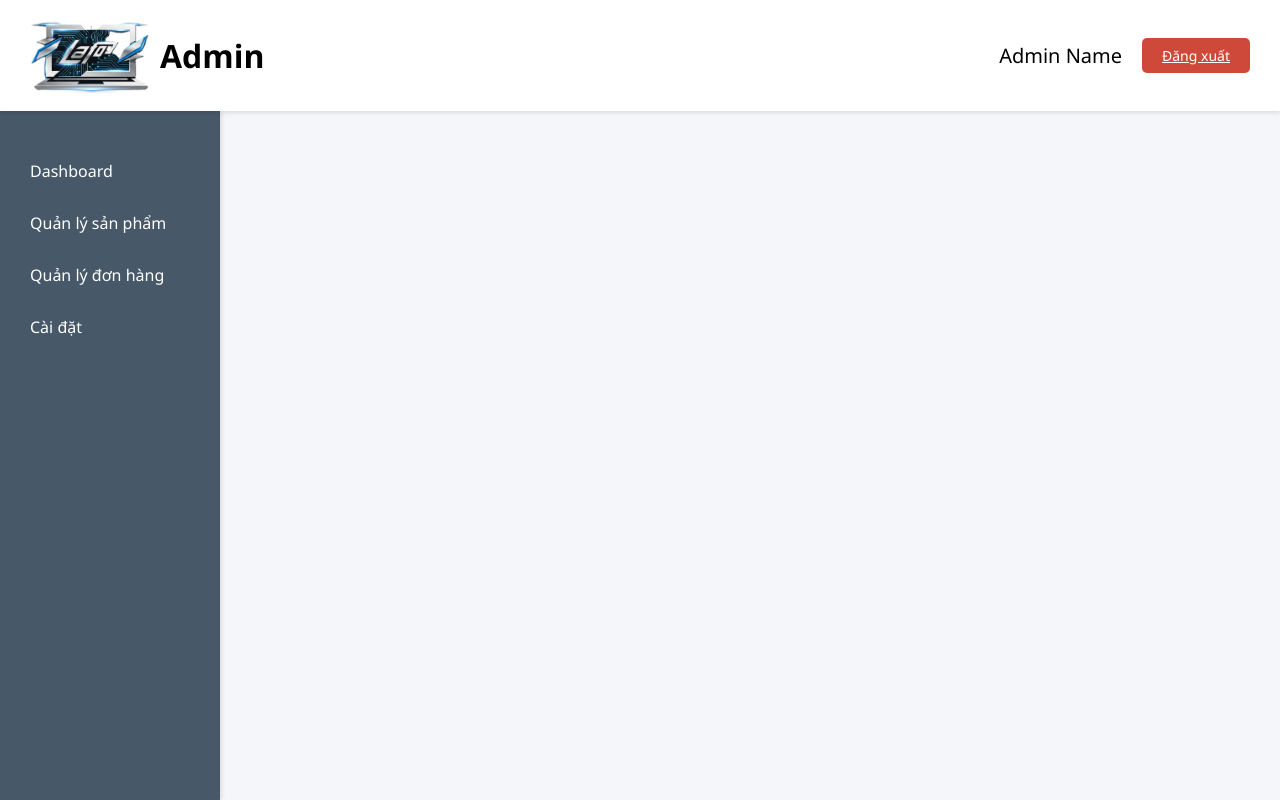
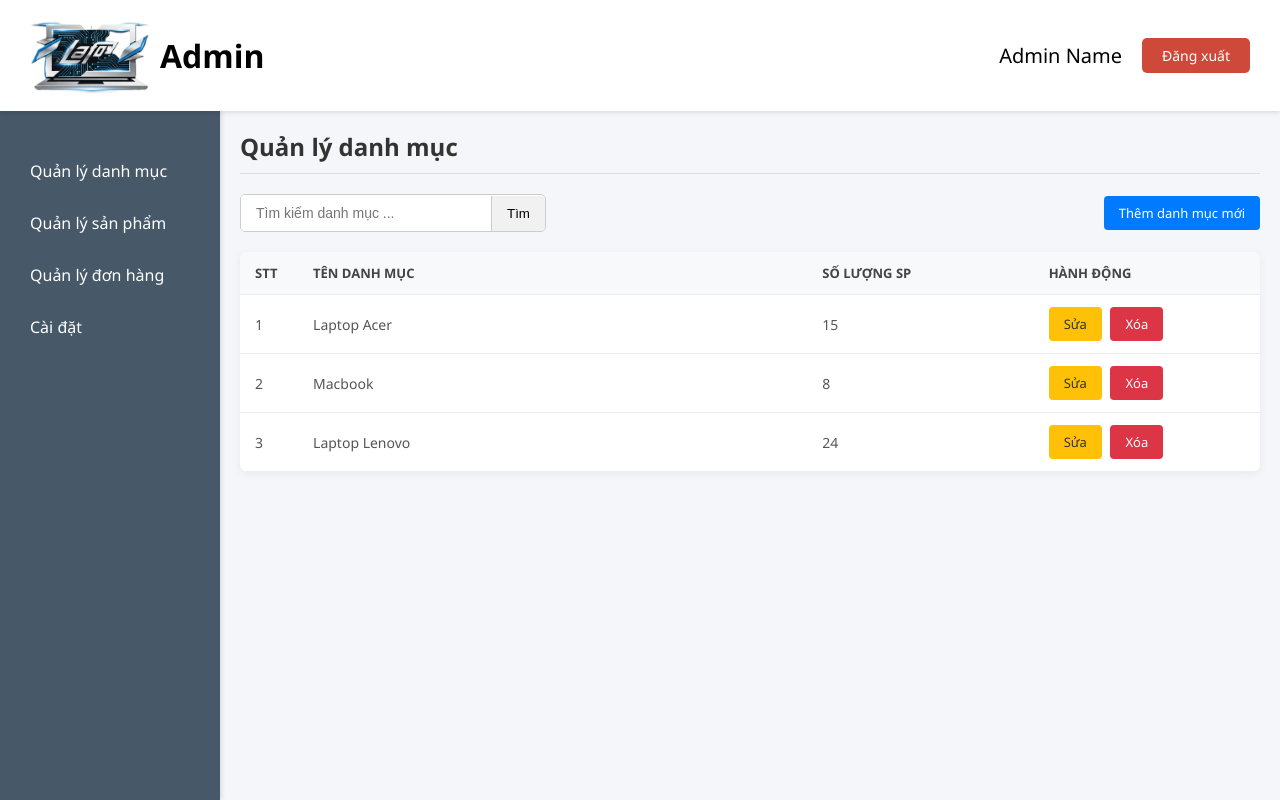
Before and after one commit to DPSgion/WebBanLapTop_THWeb, a PHP site: page /admin/index.php in a window 1280 px wide. Run offline with PHP 8.4, Linux system fonts and the light colour scheme.

Commit message:
Thêm giao diện 'quản lý danh mục' ở trang admin

```diff
--- a/project/admin/index.php
+++ b/project/admin/index.php
@@ -4,18 +4,17 @@
 <head>
     <meta charset="UTF-8">
     <meta name="viewport" content="width=device-width, initial-scale=1.0">
-
     <link rel="stylesheet" href="../assets/css/style_admin.css">
-
     <title>Admin Page</title>
 </head>
 
 <body>
     <div class="header">
-        <div class="header-left">
+        <a class="header-left" href="admin.php">
             <img src="../assets/images/logolaptop.png" width="120px">
             <h1 class="header-logo">Admin</h1>
-        </div>
+
+        </a>
         <div class="header-right">
             <p class="admin-name">Admin Name</p>
             <a href="#" class="logout-btn">Đăng xuất</a>
@@ -24,7 +23,7 @@
 
     <div class="sidebar">
         <ul>
-            <li><a href="">Dashboard</a></li>
+            <li><a href="admin.php?page=quanlydanhmuc">Quản lý danh mục</a></li>
             <li><a href="">Quản lý sản phẩm</a></li>
             <li><a href="">Quản lý đơn hàng</a></li>
             <li><a href="">Cài đặt</a></li>
@@ -32,7 +31,23 @@
     </div>
 
     <div class="content" id="content">
+        <?php
+        if (isset($_GET['page'])) {
+            $page = $_GET['page'];
+        } else {
+            $page = 'quanlydanhmuc';
+        }
 
+        switch ($page) {
+            case 'quanlydanhmuc':
+                include 'quanlydanhmuc.php';
+                break;
+
+            default:
+                include 'quanlydanhmuc.php';
+                break;
+        }
+        ?>
     </div>
 
 </body>
--- /dev/null
+++ b/project/admin/quanlydanhmuc.php
@@ -0,0 +1,57 @@
+<div class="quanlydanhmuc">
+
+    <div class="main-title">
+        <h2>Quản lý danh mục</h2>
+    </div>
+
+    <div class="toolbar">
+        <div class="search-box">
+            <input type="text" id="search-input" placeholder="Tìm kiếm danh mục ...">
+            <button class="btn-search">Tìm</button>
+        </div>
+        <a href="?page=category_add" class="btn btn-primary">Thêm danh mục mới</a>
+    </div>
+
+    <div class="table-container">
+        <table class="table-admin">
+            <thead>
+                <tr>
+                    <th width="5%">STT</th>
+                    <th width="45%">Tên danh mục</th>
+                    <th width="20%">Số lượng SP</th>
+                    <th width="20%">Hành động</th>
+                </tr>
+            </thead>
+            <tbody>
+                <tr>
+                    <td>1</td>
+                    <td>Laptop Acer</td>
+                    <td>15</td>
+                    <td>
+                        <a href="#" class="btn btn-edit">Sửa</a>
+                        <a href="#" class="btn btn-delete" onclick="return confirm('Bạn có chắc muốn xóa?')">Xóa</a>
+                    </td>
+                </tr>
+                <tr>
+                    <td>2</td>
+                    <td>Macbook</td>
+                    <td>8</td>
+                    <td>
+                        <a href="#" class="btn btn-edit">Sửa</a>
+                        <a href="#" class="btn btn-delete" onclick="return confirm('Bạn có chắc muốn xóa?')">Xóa</a>
+                    </td>
+                </tr>
+                <tr>
+                    <td>3</td>
+                    <td>Laptop Lenovo</td>
+                    <td>24</td>
+                    <td>
+                        <a href="#" class="btn btn-edit">Sửa</a>
+                        <a href="#" class="btn btn-delete" onclick="return confirm('Bạn có chắc muốn xóa?')">Xóa</a>
+                    </td>
+                </tr>
+            </tbody>
+        </table>
+    </div>
+
+</div>
--- a/project/assets/css/style_admin.css
+++ b/project/assets/css/style_admin.css
@@ -30,7 +30,7 @@ body {
     gap: 10px;
 }
 
-.header .header-left .header-logo{
+.header .header-left .header-logo {
     margin: 0;
 }
 
@@ -85,3 +85,160 @@ body {
     transition: 0.3s;
     gap: 12px;
 }
+
+a {
+    text-decoration: none;
+}
+
+h1 {
+    color: black;
+}
+
+.content {
+    position: absolute;
+    top: 110px;
+    left: 220px;
+    right: 0;
+    bottom: 0;
+    padding: 20px;
+    overflow: auto;
+}
+
+
+
+
+
+
+
+
+
+
+
+/* Quản lý danh mục */
+
+.quanlydanhmuc .main-title {
+    margin-bottom: 20px;
+    border-bottom: 1px solid #ddd;
+    padding-bottom: 10px;
+}
+
+.quanlydanhmuc .main-title h2 {
+    color: #333;
+    font-size: 24px;
+}
+
+.quanlydanhmuc .toolbar {
+    display: flex;
+    justify-content: space-between;
+    align-items: center;
+    margin-bottom: 20px;
+    flex-wrap: wrap;
+    gap: 10px;
+}
+
+.quanlydanhmuc .search-box {
+    display: flex;
+    align-items: center;
+    border: 1px solid #ccc;
+    border-radius: 5px;
+    overflow: hidden;
+    background: #fff;
+}
+
+.quanlydanhmuc .search-box input {
+    border: none;
+    padding: 10px 15px;
+    outline: none;
+    font-size: 14px;
+    width: 250px;
+}
+
+.quanlydanhmuc .search-box .btn-search {
+    background: #f1f1f1;
+    border: none;
+    padding: 10px 15px;
+    cursor: pointer;
+    border-left: 1px solid #ccc;
+}
+
+.quanlydanhmuc .search-box .btn-search:hover {
+    background: #e0e0e0;
+}
+
+
+.quanlydanhmuc .table-container {
+    background: #fff;
+    border-radius: 8px;
+    box-shadow: 0 2px 10px rgba(0, 0, 0, 0.05);
+    overflow-x: auto;
+}
+
+.quanlydanhmuc .table-admin {
+    width: 100%;
+    border-collapse: collapse;
+    min-width: 600px;
+}
+
+.quanlydanhmuc .table-admin th,
+.quanlydanhmuc .table-admin td {
+    padding: 12px 15px;
+    text-align: left;
+    border-bottom: 1px solid #eee;
+}
+
+.quanlydanhmuc .table-admin th {
+    background-color: #f8f9fa;
+    color: #444;
+    font-weight: 600;
+    text-transform: uppercase;
+    font-size: 13px;
+}
+
+.quanlydanhmuc .table-admin tr:hover {
+    background-color: #f1f1f1;
+}
+
+.quanlydanhmuc .table-admin td {
+    color: #555;
+    font-size: 14px;
+}
+
+.quanlydanhmuc .btn {
+    padding: 8px 15px;
+    border-radius: 4px;
+    text-decoration: none;
+    font-size: 13px;
+    display: inline-block;
+    transition: all 0.3s;
+    border: none;
+    cursor: pointer;
+}
+
+.quanlydanhmuc .btn-primary {
+    background-color: #007bff;
+    color: white;
+}
+
+.quanlydanhmuc .btn-primary:hover {
+    background-color: #0056b3;
+}
+
+.quanlydanhmuc .btn-edit {
+    background-color: #ffc107;
+    color: #333;
+    margin-right: 5px;
+    font-weight: 500;
+}
+
+.quanlydanhmuc .btn-edit:hover {
+    background-color: #e0a800;
+}
+
+.quanlydanhmuc .btn-delete {
+    background-color: #dc3545;
+    color: white;
+}
+
+.quanlydanhmuc .btn-delete:hover {
+    background-color: #c82333;
+}
```
